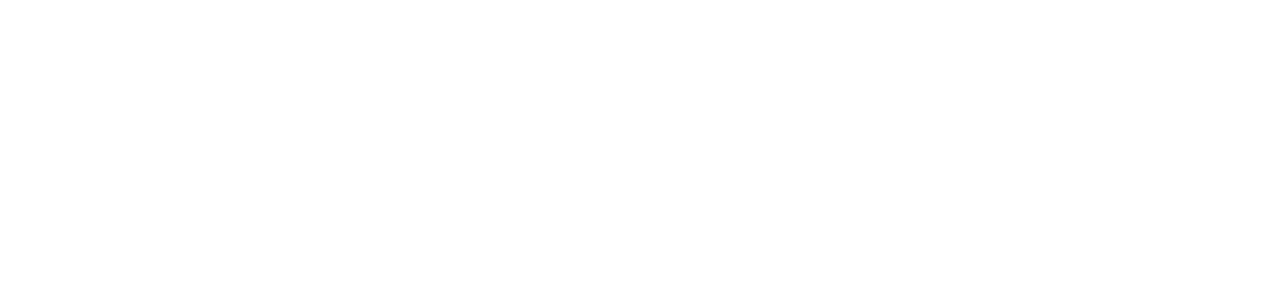
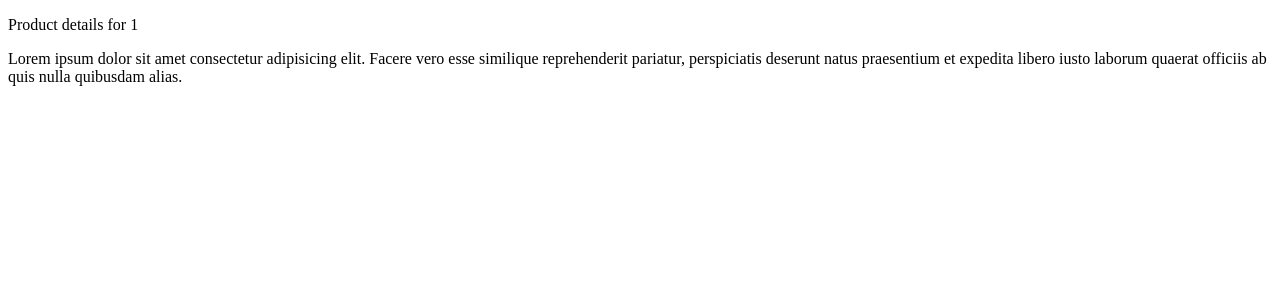
Before and after one commit to natko22/test-nux, a Nuxt app: page /products/1 in a window 1280 px wide. Before the commit this address had no page. Shown: the top 300 px of the page. Built offline with nearby package versions, Linux system fonts and the light colour scheme.

Commit message:
create subfolders-learn routing

```diff
--- /dev/null
+++ b/pages/products/[id].vue
@@ -0,0 +1,17 @@
+<template>
+  <div>
+    <p>Product details for {{ id }}</p>
+    <p>
+      Lorem ipsum dolor sit amet consectetur adipisicing elit. Facere vero esse
+      similique reprehenderit pariatur, perspiciatis deserunt natus praesentium
+      et expedita libero iusto laborum quaerat officiis ab quis nulla quibusdam
+      alias.
+    </p>
+  </div>
+</template>
+
+<script lang="ts" setup>
+const { id } = useRoute().params;
+</script>
+
+<style></style>
--- /dev/null
+++ b/pages/products/index.vue
@@ -0,0 +1,9 @@
+<template>
+  <div>
+    <p>Products</p>
+  </div>
+</template>
+
+<script lang="ts" setup></script>
+
+<style></style>
```
